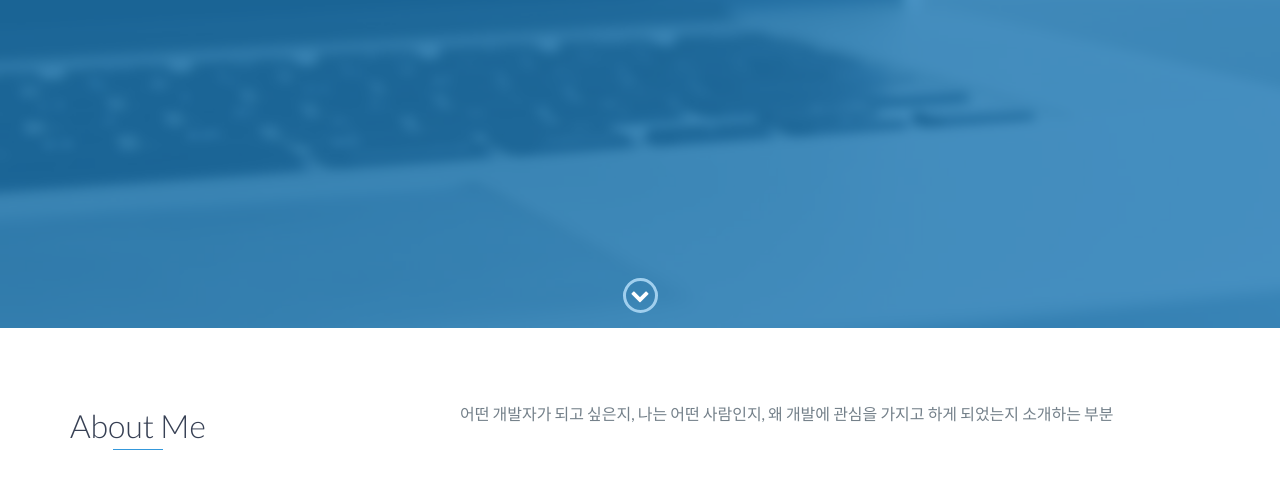
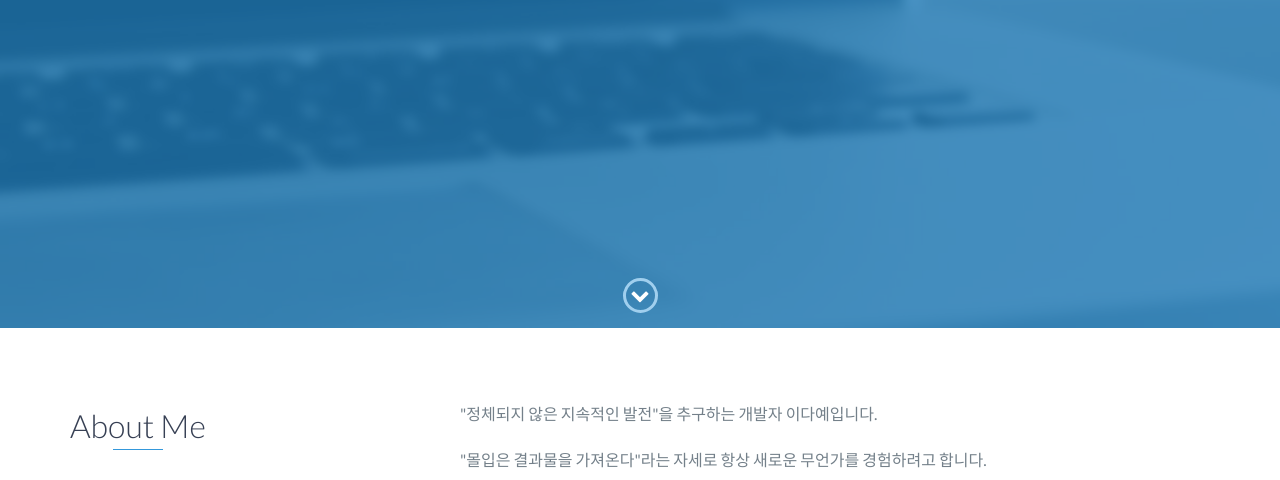
Before and after one commit to Lee-Da-Ye/Lee-Da-Ye.github.io, a website: page index.html in a window 1280 px wide. Shown: the part 472-952 px from the top of the page. Drawn offline with nearby package versions, Linux system fonts and the light colour scheme.

Commit message:
modify : index.html 문구 수정
modify : index.html 문구 수정
author : 이다예

```diff
--- a/index.html
+++ b/index.html
@@ -69,7 +69,12 @@
                 </div>
                 <div class="col-md-8">
                     <p>
-                        어떤 개발자가 되고 싶은지, 나는 어떤 사람인지, 왜 개발에 관심을 가지고 하게 되었는지 소개하는 부분
+                        "정체되지 않은 지속적인 발전"을 추구하는 개발자 이다예입니다.<br><br>
+
+                        "몰입은 결과물을 가져온다"라는 자세로 항상 새로운 무언가를 경험하려고 합니다.<br><br>
+                        2년간 연재한 창작 소설을 900페이지의 소장본으로 제작한 경험이 있습니다.이렇듯 새로운 아이디어를 찾아 몰입하는 경험은 개발자로서의 역량을 키우는 데 큰 도움이 될 것이라 생각합니다.
+                        끊임없는 열정과 창의성을 바탕으로 새로운 기술과 아이디어를 개발 업무에 적용하여 성공적인 결과물을 만들어내고자 합니다.<br>
+
                     </p>
                 </div>
             </div>
```
